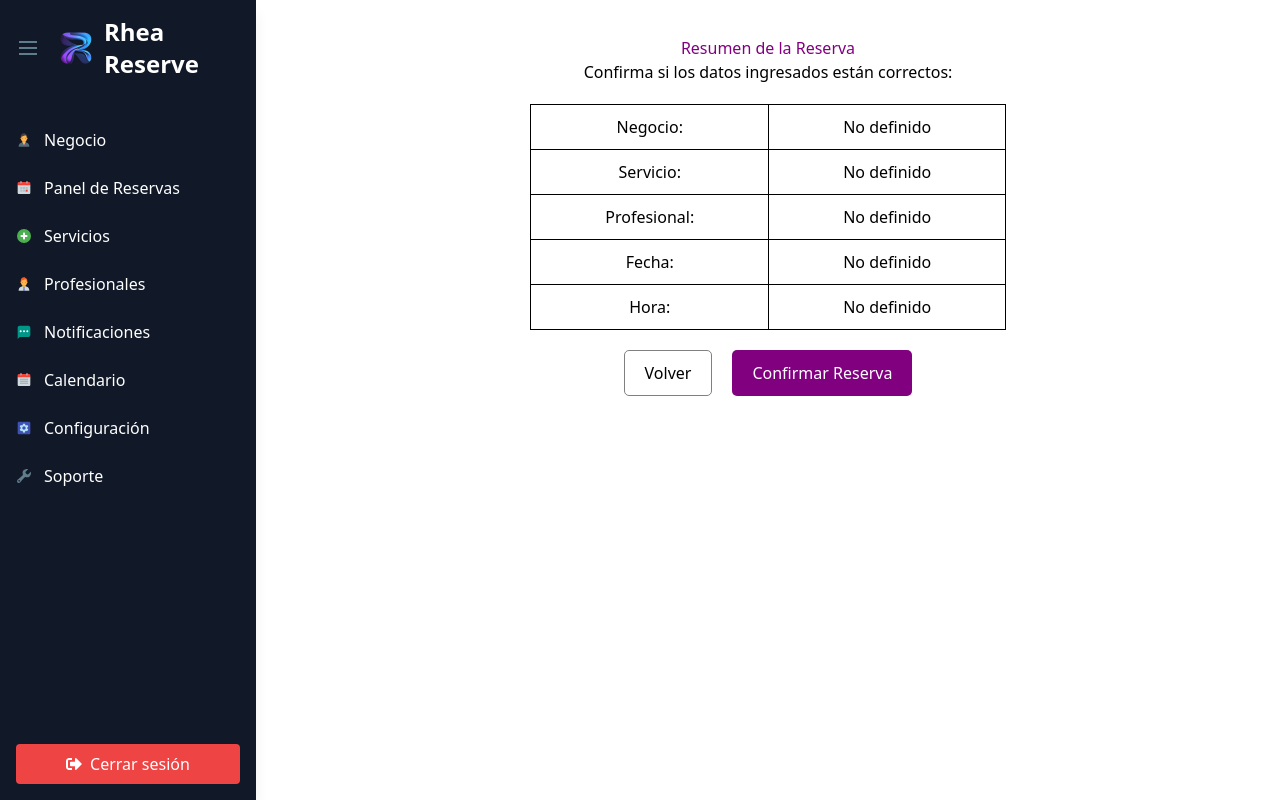
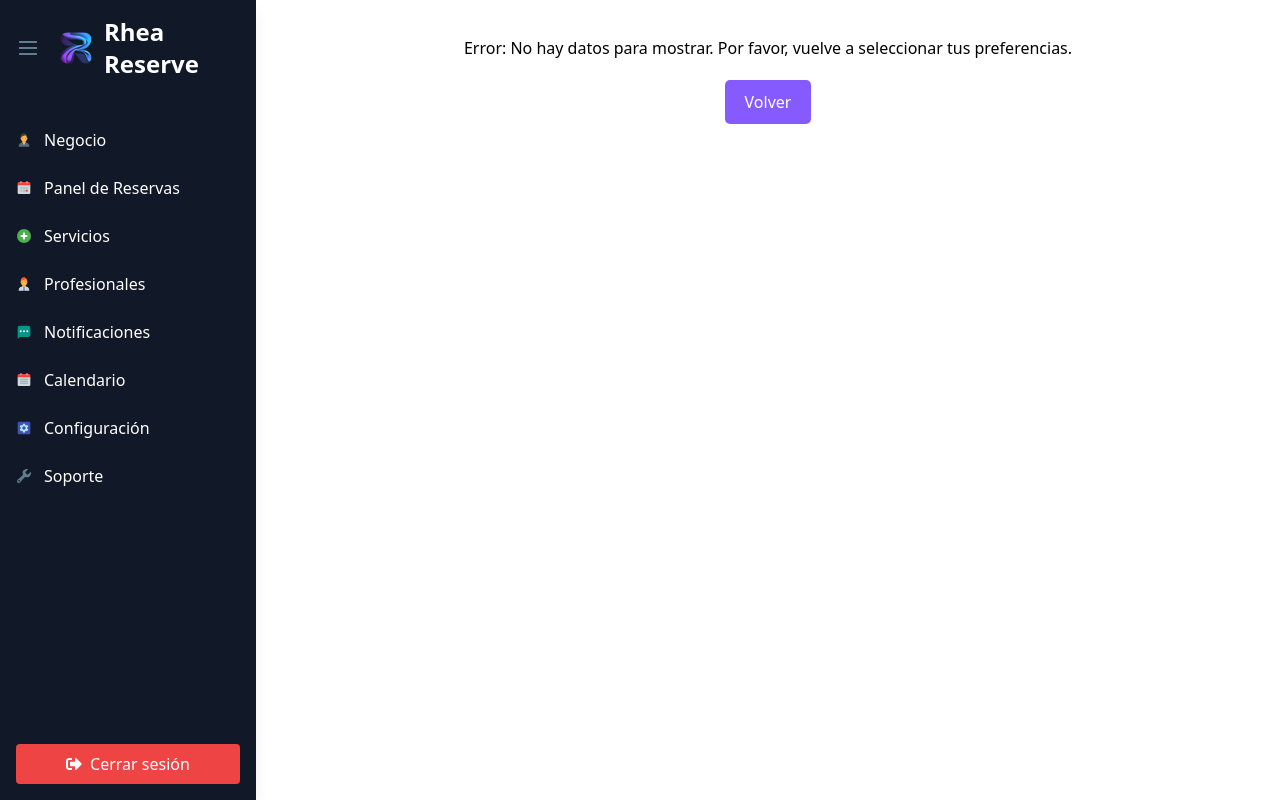
Before and after one commit to Miguex34/Rheaa, a React app in the folder barberia-frontend/: page /resumen in a window 1280 px wide. Built offline with nearby package versions, Linux system fonts and the light colour scheme; sample sign-in values are in the browser's storage; the HTML template or start-up script is replaced by a standard one.

Commit message:
Solucionar Problemas de Mostrar en Resumen- 1 bug

```diff
--- a/barberia-frontend/src/components/PrimeraHoraDisponible.js
+++ b/barberia-frontend/src/components/PrimeraHoraDisponible.js
@@ -6,31 +6,49 @@ import moment from 'moment';
 import { useNavigate } from 'react-router-dom';
 import '../styles.css'; // Archivo CSS personalizado
 
+// Divide un array en subarrays de tamaño definido
+const dividirEnFilas = (arr, tamanio) => {
+    const filas = [];
+    for (let i = 0; i < arr.length; i += tamanio) {
+        filas.push(arr.slice(i, i + tamanio));
+    }
+    return filas;
+};
+
 const PrimeraHoraDisponible = ({ negocioId, servicioId }) => {
     const [diasDisponibles, setDiasDisponibles] = useState([]);
-    const [bloquesPorProfesional, setBloquesPorProfesional] = useState({});
+    const [bloquesPorProfesional, setBloquesPorProfesional] = useState([]);
     const [diaSeleccionado, setDiaSeleccionado] = useState(null);
-    const [bloqueSeleccionado, setBloqueSeleccionado] = useState(null); // "Nuevo" - Estado para el bloque seleccionado
+    const [bloqueSeleccionado, setBloqueSeleccionado] = useState(null);
     const [loading, setLoading] = useState(true);
     const [error, setError] = useState(null);
-    const navigate = useNavigate(); // "Nuevo" - Inicializar navegación
+    const [negocioNombre, setNegocioNombre] = useState('');
+    const [servicioNombre, setServicioNombre] = useState('');
+    const navigate = useNavigate();
 
     useEffect(() => {
+        sessionStorage.removeItem('bloqueSeleccionado');
+        sessionStorage.removeItem('empleadoSeleccionado');
+        sessionStorage.removeItem('fechaSeleccionada');
+
         if (!negocioId || !servicioId) {
-            setError("ID de negocio o servicio no está definido.");
+            setError('ID de negocio o servicio no está definido.');
             setLoading(false);
             return;
         }
 
-        axios.get(`http://localhost:5000/api/reserva-horario/disponibilidad/general/${negocioId}/${servicioId}`)
-            .then(response => {
-                console.log("Días disponibles recibidos:", response.data);
-                setDiasDisponibles(response.data);
+        axios
+            .get(`http://localhost:5000/api/reserva-horario/disponibilidad/general/${negocioId}/${servicioId}`)
+            .then((response) => {
+                const { negocio, servicio, diasDisponibles } = response.data;
+                setDiasDisponibles(diasDisponibles);
+                setNegocioNombre(negocio.nombre);
+                setServicioNombre(servicio.nombre);
                 setLoading(false);
             })
-            .catch(error => {
+            .catch((error) => {
                 console.error('Error al obtener disponibilidad:', error);
-                setError("Error al obtener disponibilidad: " + error.message);
+                setError('Error al obtener disponibilidad: ' + error.message);
                 setLoading(false);
             });
     }, [negocioId, servicioId]);
@@ -38,101 +56,71 @@ const PrimeraHoraDisponible = ({ negocioId, servicioId }) => {
     const handleDiaSeleccion = (date) => {
         const dia = moment(date).format('YYYY-MM-DD');
         setDiaSeleccionado(dia);
-        setBloqueSeleccionado(null); // "Nuevo" - Resetea el bloque seleccionado al cambiar el día
+        setBloqueSeleccionado(null);
 
-        axios.get(`http://localhost:5000/api/reserva-horario/bloques/${negocioId}/${servicioId}/${dia}`)
-            .then(response => {
-                console.log("Bloques por profesional recibidos:", response.data);
-
-                // Agrupar bloques por profesional
-                const bloquesAgrupados = response.data.reduce((acc, bloque) => {
-                    const { empleado, hora_inicio, hora_fin } = bloque;
-                    if (!acc[empleado]) acc[empleado] = [];
-                    acc[empleado].push({ hora_inicio, hora_fin });
-                    return acc;
-                }, {});
-
-                setBloquesPorProfesional(bloquesAgrupados);
-            })
-            .catch(error => {
-                console.error('Error al obtener bloques de horario:', error);
-                setBloquesPorProfesional({});
-            });
+        const diaData = diasDisponibles.find((d) => d.fecha === dia);
+        if (diaData && diaData.bloquesPorEmpleado.length > 0) {
+            const bloquesAgrupados = diaData.bloquesPorEmpleado.reduce((acc, empleado) => {
+                const { id, nombre } = empleado.empleado;
+                const bloques = empleado.bloques;
+                acc[id] = { nombreEmpleado: nombre, bloques };
+                return acc;
+            }, {});
+            setBloquesPorProfesional(Object.entries(bloquesAgrupados));
+        } else {
+            setBloquesPorProfesional([]);
+        }
     };
 
-    const handleBloqueSeleccion = (bloque) => {
-        setBloqueSeleccionado(bloque); // "Nuevo" - Almacena el bloque de horario seleccionado
+    const handleBloqueSeleccion = (bloque, empleadoId, empleadoNombre) => {
+        setBloqueSeleccionado({ ...bloque, empleadoId, empleadoNombre });
+        sessionStorage.setItem('bloqueSeleccionado', JSON.stringify({ ...bloque, empleadoId, empleadoNombre }));
+        sessionStorage.setItem('empleadoSeleccionado', JSON.stringify({ empleadoId, empleadoNombre }));
+        sessionStorage.setItem('fechaSeleccionada', diaSeleccionado); // Guarda la fecha seleccionada
     };
 
     const handleSiguiente = () => {
-        const seleccion = {
-            negocioId,
-            servicioId,
-            fecha: diaSeleccionado,
-            bloque: bloqueSeleccionado,
-        };
-        navigate('/resumen', { state: seleccion }); // "Nuevo" - Redirigir a la página de resumen
+        if (bloqueSeleccionado) {
+            sessionStorage.setItem('negocioSeleccionado', JSON.stringify({ id: negocioId, nombre: negocioNombre }));
+            sessionStorage.setItem('servicioSeleccionado', JSON.stringify({ id: servicioId, nombre: servicioNombre }));
+            navigate('/resumen');
+        } else {
+            alert('Por favor, seleccione un bloque de horario antes de continuar.');
+        }
     };
 
     const isDayDisabled = (date) => {
         const formattedDate = moment(date).format('YYYY-MM-DD');
-        const dia = diasDisponibles.find(d => d.fecha === formattedDate);
-        return !(dia && dia.disponible);
-    };
-
-    // "Nuevo" - Función para dividir los bloques en filas de 5
-    const dividirEnFilas = (arr, tamanio) => {
-        const filas = [];
-        for (let i = 0; i < arr.length; i += tamanio) {
-            filas.push(arr.slice(i, i + tamanio));
-        }
-        return filas;
+        return !diasDisponibles.some((dia) => dia.fecha === formattedDate && dia.disponible);
     };
 
     return (
         <div style={{ marginTop: '20px', textAlign: 'center' }}>
-            {/* Título principal */}
             <h3 style={{ fontSize: '18px', fontWeight: 'bold', color: '#151515', marginBottom: '5px' }}>
                 Primera Hora Disponible
             </h3>
-            {/* Subtítulo */}
-            <p style={{ fontSize: '18px', color: '#555', marginBottom: '30px' }}>
-                Seleccione un día:
-            </p>
+            <p style={{ fontSize: '18px', color: '#555', marginBottom: '30px' }}>Seleccione un día:</p>
 
-            {/* Calendario centrado */}
             {loading ? (
                 <p>Cargando disponibilidad...</p>
             ) : error ? (
                 <p style={{ color: 'red' }}>{error}</p>
             ) : (
                 <div style={{ display: 'flex', justifyContent: 'center', marginBottom: '30px' }}>
-                    <Calendar
-                        onChange={handleDiaSeleccion}
-                        tileDisabled={({ date }) => isDayDisabled(date)}
-                        style={{
-                            width: '100%', // Asegura que el calendario ocupe toda la pantalla disponible
-                        }}
-                    />
+                    <Calendar onChange={handleDiaSeleccion} tileDisabled={({ date }) => isDayDisabled(date)} />
                 </div>
             )}
 
-            {/* Horarios por día */}
             {diaSeleccionado && (
                 <div style={{ marginTop: '20px' }}>
                     <h3 style={{ fontSize: '22px', fontWeight: 'bold', marginBottom: '15px' }}>
                         Horarios para el día{' '}
-                        <span style={{ color: '#5666dc' }}>
-                            {moment(diaSeleccionado).format('YYYY-MM-DD')}
-                        </span>
+                        <span style={{ color: '#5666dc' }}>{moment(diaSeleccionado).format('YYYY-MM-DD')}</span>
                     </h3>
-                    {Object.keys(bloquesPorProfesional).length > 0 ? (
-                        Object.entries(bloquesPorProfesional).map(([empleado, bloques], index) => (
-                            <div key={empleado}>
-                                <h4 style={{ fontSize: '18px', marginBottom: '10px' }}>
-                                    Profesional: {empleado}
-                                </h4>
-                                {/* Bloques mostrados en filas de 5 */}
+                    {bloquesPorProfesional.length > 0 ? (
+                        bloquesPorProfesional.map(([empleadoId, { nombreEmpleado, bloques }]) => (
+                            <div key={empleadoId} style={{ marginBottom: '20px' }}>
+                                <h4 style={{ fontSize: '18px', marginBottom: '10px' }}>Profesional: {nombreEmpleado}</h4>
                                 {dividirEnFilas(bloques, 5).map((fila, filaIndex) => (
                                     <div
                                         key={filaIndex}
@@ -146,11 +134,19 @@ const PrimeraHoraDisponible = ({ negocioId, servicioId }) => {
                                         {fila.map((bloque, idx) => (
                                             <button
                                                 key={idx}
-                                                onClick={() => handleBloqueSeleccion({ ...bloque, fecha: diaSeleccionado })}
+                                                onClick={() => handleBloqueSeleccion(bloque, empleadoId, nombreEmpleado)}
                                                 style={{
                                                     cursor: 'pointer',
-                                                    backgroundColor: bloqueSeleccionado?.hora_inicio === bloque.hora_inicio ? '#333' : '#f9f9f9',
-                                                    color: bloqueSeleccionado?.hora_inicio === bloque.hora_inicio ? 'white' : 'black',
+                                                    backgroundColor:
+                                                        bloqueSeleccionado?.hora_inicio === bloque.hora_inicio &&
+                                                        bloqueSeleccionado?.empleadoId === empleadoId
+                                                            ? '#333'
+                                                            : '#f9f9f9',
+                                                    color:
+                                                        bloqueSeleccionado?.hora_inicio === bloque.hora_inicio &&
+                                                        bloqueSeleccionado?.empleadoId === empleadoId
+                                                            ? 'white'
+                                                            : 'black',
                                                     padding: '10px 15px',
                                                     border: '1px solid #ddd',
                                                     borderRadius: '5px',
@@ -169,7 +165,6 @@ const PrimeraHoraDisponible = ({ negocioId, servicioId }) => {
                         <p>No hay bloques de horario disponibles para este día.</p>
                     )}
 
-                    {/* Botón de siguiente */}
                     {bloqueSeleccionado && (
                         <button
                             onClick={handleSiguiente}
--- a/barberia-frontend/src/components/Resumen.js
+++ b/barberia-frontend/src/components/Resumen.js
@@ -1,78 +1,95 @@
 import React from 'react';
-import { useLocation, useNavigate } from 'react-router-dom'; // "Nuevo" - Para obtener el estado de navegación
+import { useNavigate } from 'react-router-dom';
 
 const Resumen = () => {
-    const location = useLocation(); // "Nuevo" - Obtener los datos pasados con `navigate`
     const navigate = useNavigate();
-    const seleccion = location.state || {}; // "Nuevo" - Obtener los datos seleccionados
 
-    // Obtener nombres desde sessionStorage
-    const negocioSeleccionado = JSON.parse(sessionStorage.getItem('negocioSeleccionado')) || {};
-    const servicioSeleccionado = JSON.parse(sessionStorage.getItem('servicioSeleccionado')) || {};
-    const empleadoSeleccionado = JSON.parse(sessionStorage.getItem('empleadoSeleccionado')) || {};
+    const negocioSeleccionado = JSON.parse(sessionStorage.getItem('negocioSeleccionado'));
+    const servicioSeleccionado = JSON.parse(sessionStorage.getItem('servicioSeleccionado'));
+    const empleadoSeleccionado = JSON.parse(sessionStorage.getItem('empleadoSeleccionado'));
+    const bloqueSeleccionado = JSON.parse(sessionStorage.getItem('bloqueSeleccionado'));
+    const fechaSeleccionada = sessionStorage.getItem('fechaSeleccionada');
+
+    const handleVolver = () => {
+        navigate('/pregunta-preferencia'); // Redirige a `Pregunta de Preferencia.`
+    };
+
+    if (!negocioSeleccionado || !servicioSeleccionado || !empleadoSeleccionado || !bloqueSeleccionado) {
+        return (
+            <div style={{ textAlign: 'center', marginTop: '20px' }}>
+                <p>Error: No hay datos para mostrar. Por favor, vuelve a seleccionar tus preferencias.</p>
+                <button
+                    onClick={handleVolver}
+                    style={{
+                        marginTop: '20px',
+                        padding: '10px 20px',
+                        backgroundColor: '#855bff',
+                        color: 'white',
+                        border: 'none',
+                        borderRadius: '5px',
+                        cursor: 'pointer',
+                    }}
+                >
+                    Volver
+                </button>
+            </div>
+        );
+    }
 
     return (
-        <div style={{ padding: '20px', textAlign: 'center' }}>
-            <h2 style={{ color: 'purple' }}>Resumen de la Reserva</h2>
+        <div style={{ textAlign: 'center', marginTop: '20px' }}>
+            <h3>Resumen de la Reserva</h3>
             <p>Confirma si los datos ingresados están correctos:</p>
-
-            <div style={{ margin: '20px 0' }}></div>
-
-            <table style={{ margin: '0 auto', borderCollapse: 'collapse', width: '50%' }}>
+            <table style={{ margin: '0 auto', textAlign: 'left' }}>
                 <tbody>
                     <tr>
-                        <td style={{ border: '1px solid black', padding: '10px' }}>Negocio:</td>
-                        <td style={{ border: '1px solid black', padding: '10px' }}>{negocioSeleccionado.nombre || 'No definido'}</td>
+                        <td><b>Negocio:</b></td>
+                        <td>{negocioSeleccionado.nombre}</td>
                     </tr>
                     <tr>
-                        <td style={{ border: '1px solid black', padding: '10px' }}>Servicio:</td>
-                        <td style={{ border: '1px solid black', padding: '10px' }}>{servicioSeleccionado.nombre || 'No definido'}</td>
+                        <td><b>Servicio:</b></td>
+                        <td>{servicioSeleccionado.nombre}</td>
                     </tr>
                     <tr>
-                        <td style={{ border: '1px solid black', padding: '10px' }}>Profesional:</td>
-                        <td style={{ border: '1px solid black', padding: '10px' }}>{empleadoSeleccionado.nombre || 'No definido'}</td>
+                        <td><b>Profesional:</b></td>
+                        <td>{empleadoSeleccionado.empleadoNombre}</td>
                     </tr>
                     <tr>
-                        <td style={{ border: '1px solid black', padding: '10px' }}>Fecha:</td>
-                        <td style={{ border: '1px solid black', padding: '10px' }}>{seleccion.fecha || 'No definido'}</td>
+                        <td><b>Fecha:</b></td>
+                        <td>{fechaSeleccionada}</td>
                     </tr>
                     <tr>
-                        <td style={{ border: '1px solid black', padding: '10px' }}>Hora:</td>
-                        <td style={{ border: '1px solid black', padding: '10px' }}>
-                            {seleccion.bloque
-                                ? `${seleccion.bloque.hora_inicio} - ${seleccion.bloque.hora_fin}`
-                                : 'No definido'}
-                        </td>
+                        <td><b>Hora:</b></td>
+                        <td>{bloqueSeleccionado.hora_inicio} - {bloqueSeleccionado.hora_fin}</td>
                     </tr>
                 </tbody>
             </table>
-
-            <div style={{ marginTop: '20px', display: 'flex', justifyContent: 'center', gap: '20px' }}>
+            <div style={{ marginTop: '20px' }}>
                 <button
-                    onClick={() => navigate(-1)}
+                    onClick={handleVolver}
                     style={{
+                        marginRight: '10px',
                         padding: '10px 20px',
-                        backgroundColor: 'white',
+                        backgroundColor: '#ccc',
                         color: 'black',
-                        border: '1px solid gray',
+                        border: 'none',
                         borderRadius: '5px',
-                        cursor: 'pointer'
+                        cursor: 'pointer',
                     }}
                 >
                     Volver
                 </button>
                 <button
-                    onClick={() => console.log('Reserva confirmada')}
                     style={{
                         padding: '10px 20px',
-                        backgroundColor: 'purple',
+                        backgroundColor: '#855bff',
                         color: 'white',
                         border: 'none',
                         borderRadius: '5px',
-                        cursor: 'pointer'
+                        cursor: 'pointer',
                     }}
                 >
-                    Confirmar Reserva
+                    Confirmar
                 </button>
             </div>
         </div>
```
Also changed, not shown: 1 other file (tests, documents, lock files or other folders).
